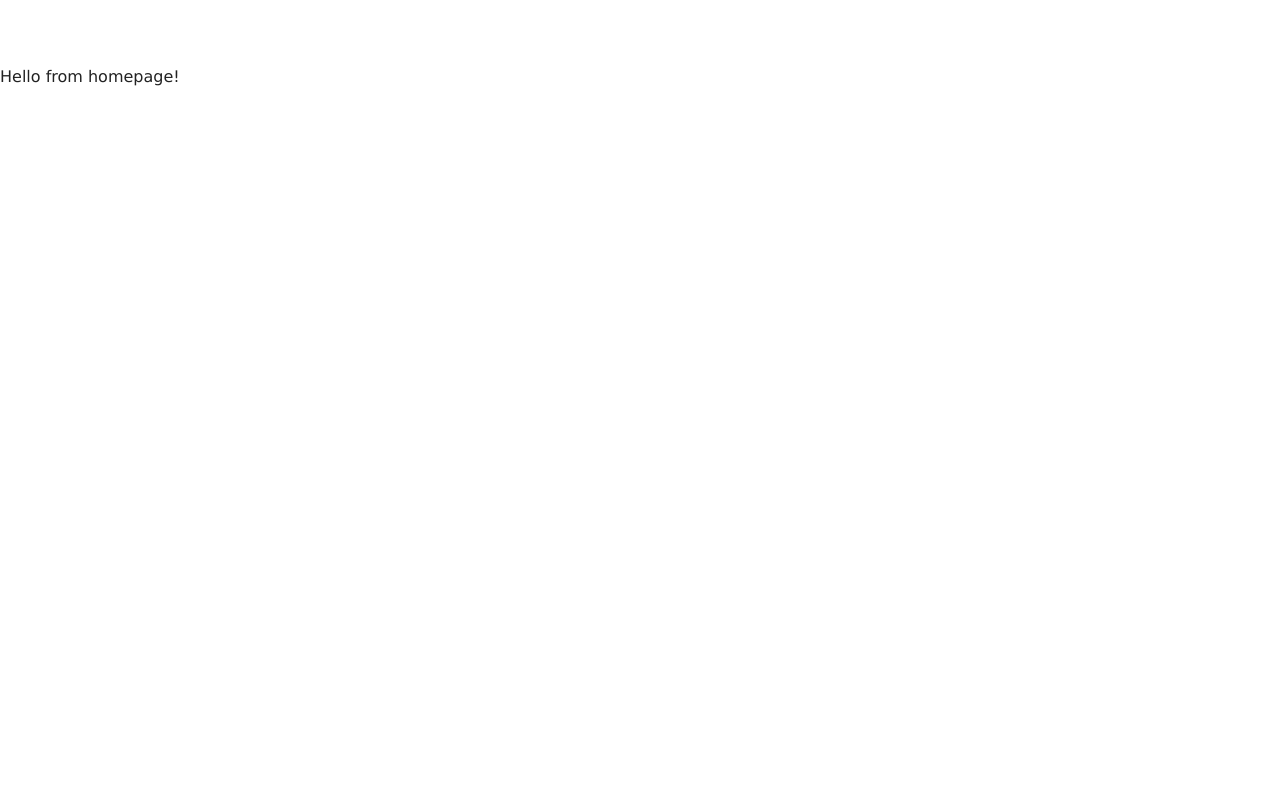
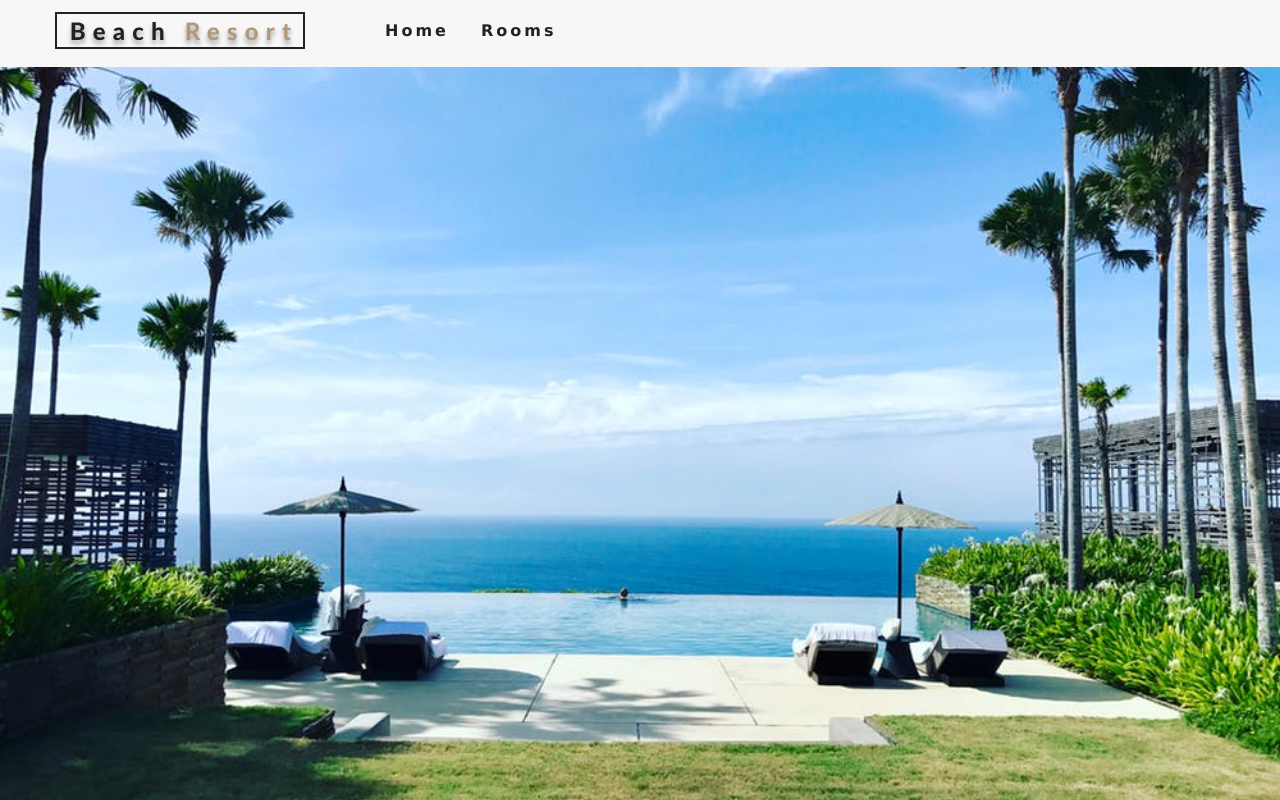
Before and after one commit to leo9806/beach-resort, a React (Create React App) app: page / in a window 1280 px wide. Built offline with nearby package versions, Linux system fonts and the light colour scheme.

Commit message:
Implemented the Hero component
Different images are assigned to the pages using the Hero component. It is implemented in all the pages.

```diff
--- a/src/App.js
+++ b/src/App.js
@@ -8,17 +8,27 @@
 
 import {Route, Switch} from 'react-router-dom';
 
+import Navbar from './components/Navbar';
+
 function App() {
   return (
       <>
-      {/*
+      <Navbar />
+      <Switch>
+        {/*
         -The '/' represents the home page
         -The 'exact' is there to check that the path
         matches exactly the path given in the Route
-      */}
-      <Route exact path="/" component={Home} />
-      <Route exact path="/rooms" component={Rooms} />
-      <Route exact path="/single-room" component={SingleRoom} />
+        */}
+        <Route exact path="/" component={Home} />
+        <Route exact path="/rooms" component={Rooms} />
+        {/*
+          The 'dang' variable at the end of the path represents
+          the specific sinle room, e.g. "presidential suite"
+        */}
+        <Route exact path="/rooms/:dang" component={SingleRoom} />
+        <Route component={Error} />
+      </Switch>
       </>
   );
 }
--- /dev/null
+++ b/src/components/Hero.js
@@ -0,0 +1,15 @@
+import React from 'react'
+
+const Hero = ({children, hero}) => {
+  return (
+    <header className={hero}>
+      {children}
+    </header>
+  )
+}
+
+Hero.defaultProps = {
+  hero: "defaultHero"
+}
+
+export default Hero
--- /dev/null
+++ b/src/components/Navbar.js
@@ -0,0 +1,41 @@
+import React, { Component } from 'react';
+import logo from '../images/logo.svg';
+import {FaAlignRight} from 'react-icons/fa';
+import {Link} from 'react-router-dom';
+
+export default class Navbar extends Component {
+  state={
+    isOpen: false
+  }
+
+  // toggling between true and false
+  handleToggle = () => {
+    this.setState({isOpen:!this.state.isOpen})
+  }
+
+  render() {
+    return (
+      <nav className="navbar">
+        <div className="nav-center">
+          <div className="nav-header">
+            <Link to="/">
+              <img src={logo} alt="Shisha Store" />
+            </Link>
+            <button type="button" className="nav-btn"
+              onClick={this.handleToggle}>
+              <FaAlignRight className="nav-icon" />
+            </button>
+          </div>
+          <ul className={this.state.isOpen?"nav-links show-nav": "nav-links"}>
+            <li>
+              <Link to="/">Home</Link>
+            </li>
+            <li>
+              <Link to="/rooms">Rooms</Link>
+            </li>
+          </ul>
+        </div>
+      </nav>
+    )
+  }
+}
--- a/src/pages/Error.js
+++ b/src/pages/Error.js
@@ -1,10 +1,9 @@
 import React from 'react'
+import Hero from '../components/Hero';
 
 const Error = () => {
   return (
-    <div>
-      Hello from error page!
-    </div>
+    <Hero />
   )
 }
 
--- a/src/pages/Home.js
+++ b/src/pages/Home.js
@@ -1,10 +1,9 @@
-import React from 'react'
+import React from 'react';
+import Hero from '../components/Hero';
 
 const Home = () => {
   return (
-    <div>
-      Hello from homepage!
-    </div>
+    <Hero />
   )
 }
 
--- a/src/pages/Rooms.js
+++ b/src/pages/Rooms.js
@@ -1,10 +1,9 @@
-import React from 'react'
+import React from 'react';
+import Hero from '../components/Hero';
 
 const Rooms = () => {
   return (
-    <div>
-      Hello from rooms page!
-    </div>
+    <Hero hero="roomsHero" />
   )
 }
 
--- a/src/pages/SingleRoom.js
+++ b/src/pages/SingleRoom.js
@@ -4,7 +4,7 @@
   render() {
     return (
       <div>
-
+        Hello from single room page!
       </div>
     )
   }
```
